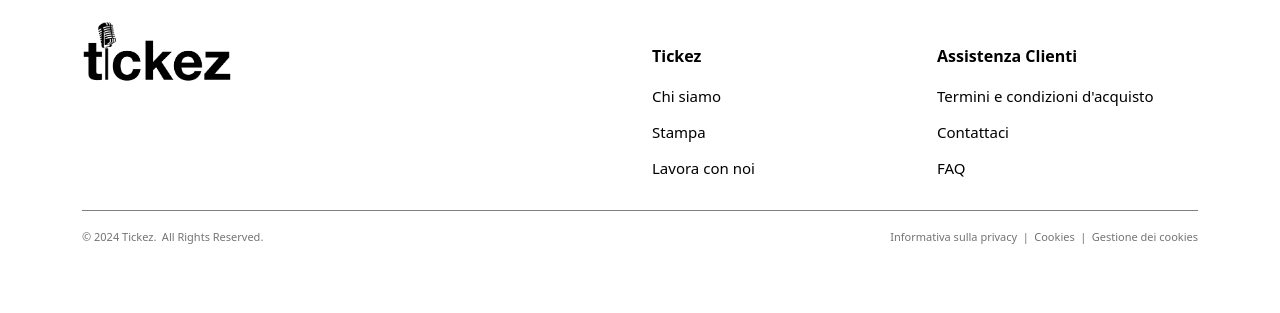
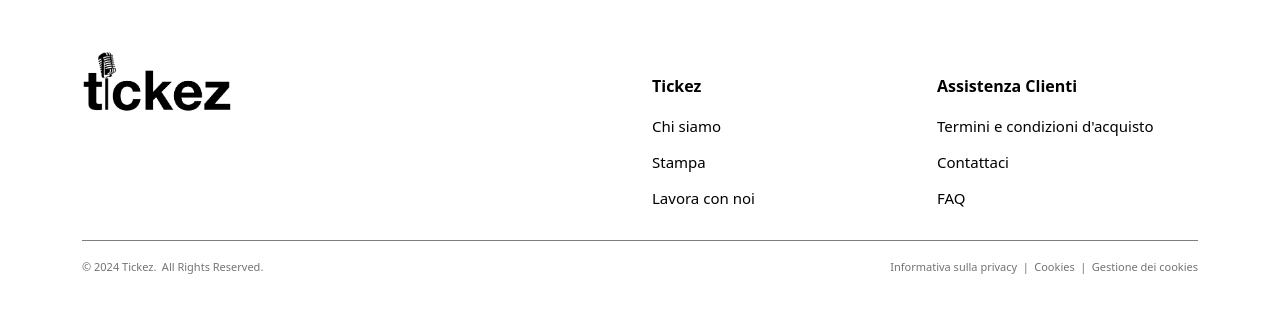
Before and after one commit to gCattt/tickez, a Django app: page / in a window 1280 px wide. Shown: the top 313 px of the page. Run offline with Django 5.2, Linux system fonts and the light colour scheme; some libraries are stand-ins or nearby versions.

Commit message:
fix: adjust footer margin-top

```diff
--- a/static/css/style.css
+++ b/static/css/style.css
@@ -1,7 +1,7 @@
 .site-footer
 {
   background-color:#ffffff;
-  padding:20px 0 0px;
+  padding:50px 0 0px;
   font-size:15px;
   line-height:20px;
   color:#000000;
```
